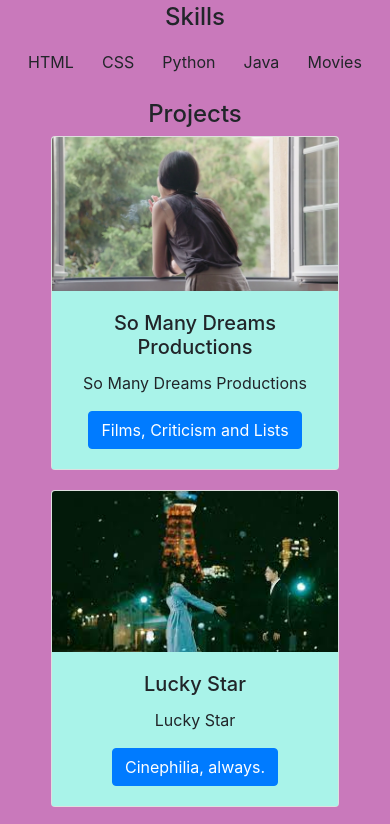
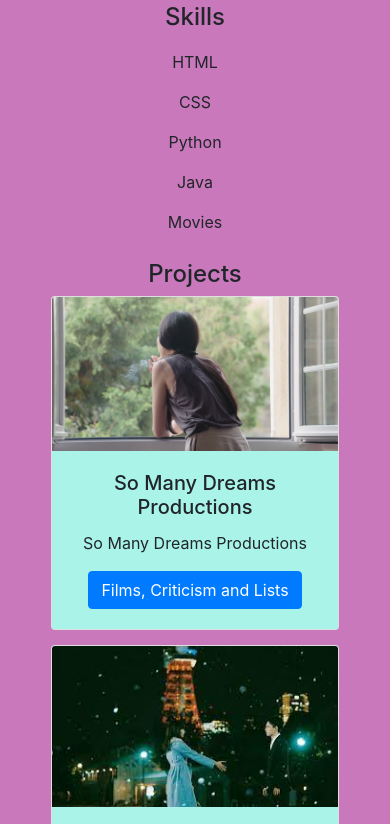
Before and after one commit to cruyffbedroom/personal-portfolio, a plain HTML site: page index.html in a window 390 px wide. Shown: the part 360-1184 px from the top of the page. Drawn offline with nearby package versions, Linux system fonts and the light colour scheme.

Commit message:
added media queries for responsiveness

```diff
--- a/styles.css
+++ b/styles.css
@@ -99,6 +99,8 @@ header {
 }
 }
 
+/* reset */
+
 *, *::before, *::after {
 
     box-sizing: border-box;
@@ -131,3 +133,20 @@ p, h1, h2, h3, h4, h5, h6 {
 
     isolation: isolate;
 }
+
+/* Smaller screens */
+@media (max-width: 768px) {
+    .card-container {
+        flex-direction: column; /* Stack items vertically on smaller screens */
+        align-items: center;
+    }
+
+    .card {
+        width: 100%; /* Full width for smaller screens */
+        margin-bottom: 15px;
+    }
+
+    .list-of-skills{
+        flex-direction: column;
+        align-items: center;
+}
```
